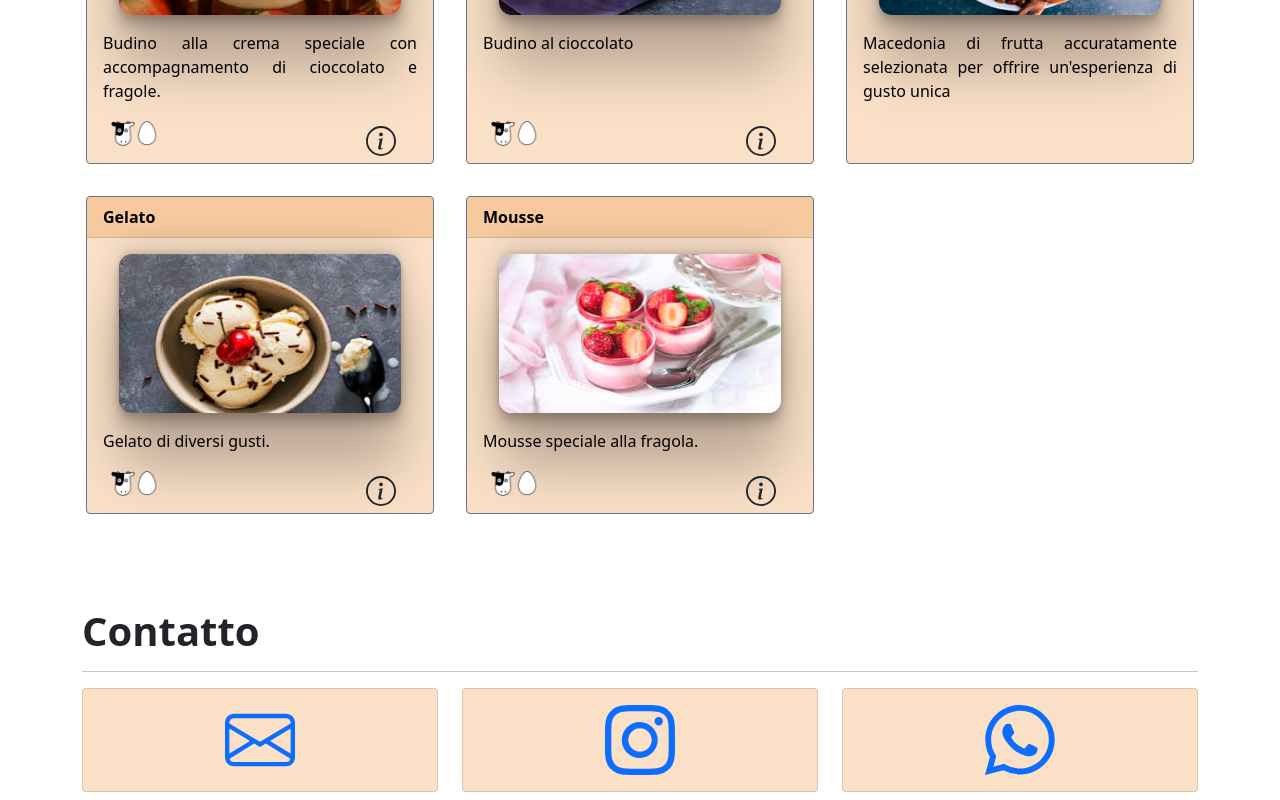
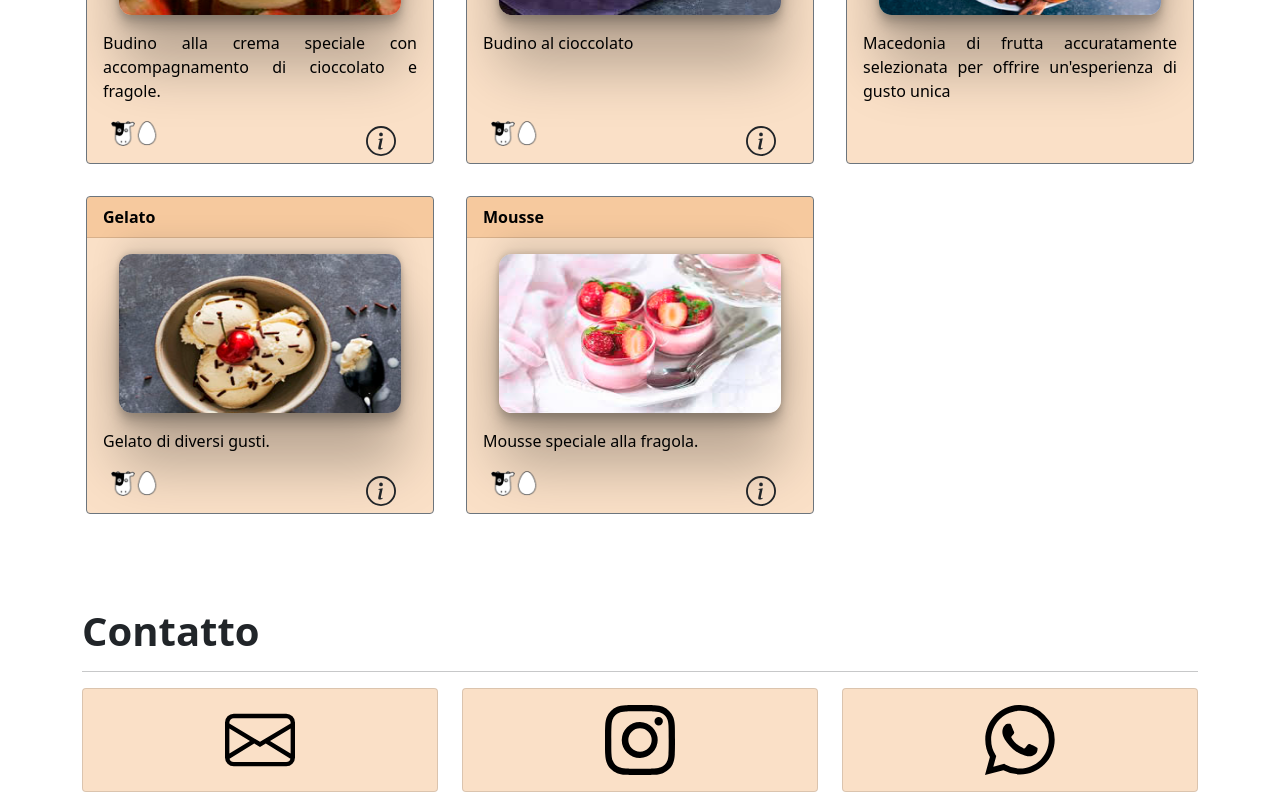
Before and after one commit to Carchedi/multilanguage-menu, a React (Vite) app: page / in a window 1280 px wide. Shown: the part 6272-7072 px from the top of the page. Built offline with nearby package versions, Linux system fonts and the light colour scheme; some icons are missing.

Commit message:
contactUs icons collors updated

```diff
--- a/src/components/contactUs.jsx
+++ b/src/components/contactUs.jsx
@@ -34,21 +34,21 @@ function ContactUs(props){
                     <div class="col-md-4 col-sm-6">
                         <div class="card mb-2 align-items-center justify-content-center">
                             <div class="card-body">
-                                <a href="mailto:carchedi.ufjf@gmail.com"><Mail /></a>
+                                <a href="mailto:carchedi.ufjf@gmail.com" className="contactUSIcons"><Mail /></a>
                             </div>
                         </div>
                     </div>
                     <div class="col-md-4 col-sm-6">
                         <div class="card mb-2 align-items-center justify-content-center" >
                             <div class="card-body">
-                                <a href="https://www.instagram.com/carchedi.ufjf/"><Instagram /></a>
+                                <a href="https://www.instagram.com/carchedi.ufjf/" className="contactUSIcons"><Instagram /></a>
                             </div>
                         </div>
                     </div>
                     <div class="col-md-4 col-sm-6">
                         <div class="card mb-2 align-items-center justify-content-center" >
                             <div class="card-body">
-                                <a href="https://api.whatsapp.com/send?phone=5532999735726"><Whatsapp /> </a>
+                                <a href="https://api.whatsapp.com/send?phone=5532999735726" className="contactUSIcons"><Whatsapp /> </a>
                             </div>
                         </div>
                     </div>
--- a/src/components/section.css
+++ b/src/components/section.css
@@ -28,3 +28,7 @@ body{
     text-transform: capitalize;
     font-weight: bold;
 }
+
+.contactUSIcons{
+    color: black !important;
+}
```
